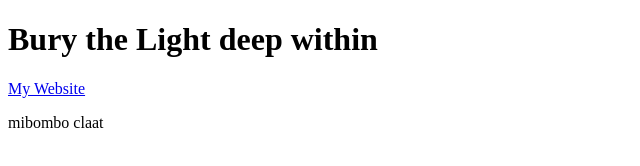
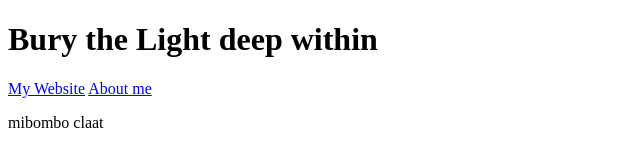
Before and after one commit to Rykenz1/github_playbook1, a plain HTML site: page index.html in a window 1280 px wide. Shown: the full height of the page, 0-640 px from the left. Drawn offline with Linux system fonts and the light colour scheme.

Commit message:
linked aboutme to index

```diff
--- a/index.html
+++ b/index.html
@@ -8,6 +8,8 @@
 <body>
     <h1>Bury the Light deep within</h1>
     <a href="https://rykenz.my">My Website</a>
+    <a href="about_me.html">About me</a>
     <p>mibombo claat</p>
+
 </body>
 </html>
```
